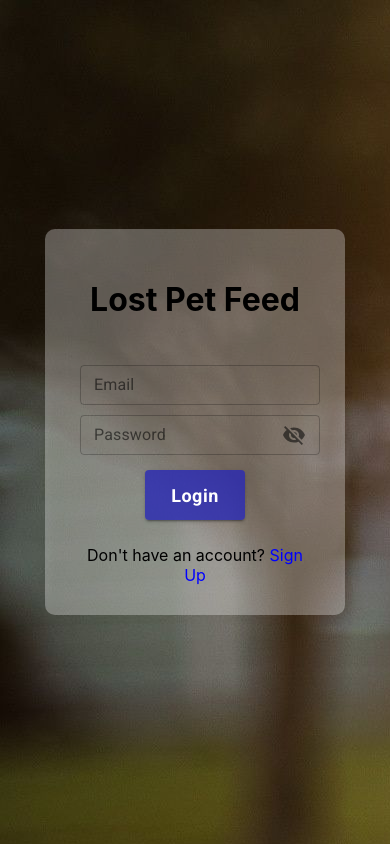
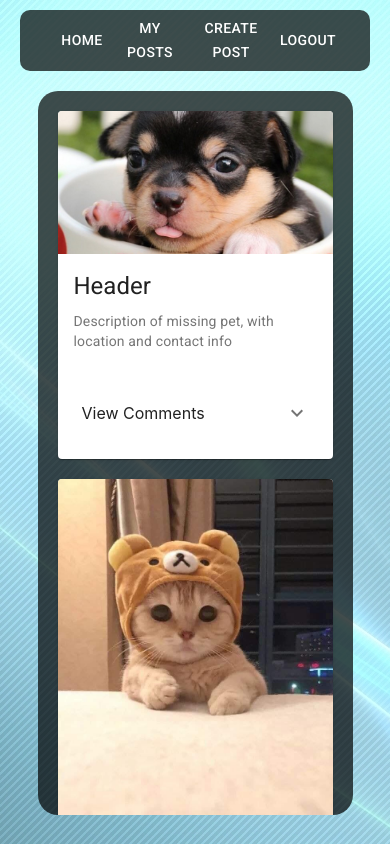
Before and after one commit to BenWMaitland/LostPetFeed, a Next.js app: page / in a window 390 px wide. Built offline with nearby package versions, Linux system fonts and the light colour scheme.

Commit message:
Restructure pages

```diff
--- a/pages/index.js
+++ b/pages/index.js
@@ -1,7 +1,175 @@
-import Login from './login';
+import React, { useContext, useEffect, useState, useRef } from 'react';
+import { makeStyles } from '@material-ui/core/styles';
+import { useRouter } from 'next/router';
+import NavBar from '../components/navbar';
+import { NAVBAR_HEIGHT } from '../components/navbar';
+import Card from '@mui/material/Card';
+import CardActions from '@mui/material/CardActions';
+import CardContent from '@mui/material/CardContent';
+import CardMedia from '@mui/material/CardMedia';
+import { Accordion, AccordionDetails, AccordionSummary, Button, Grid, Typography } from '@material-ui/core';
+import ExpandMoreIcon from "@mui/icons-material/ExpandMore";
+import CommentSection from '../components/commentSection';
+import DeleteWarning from '../components/deleteWarning';
+import ConfirmationModal from '../components/confirmationModal';
 
-export default function Home() {
-  return (
-    <Login />
-  )
-}
+const useStyles = makeStyles((theme) => ({
+    container: {
+        display: "flex",
+        flexDirection: 'column',
+        justifyContent: 'center',
+        alignItems: 'center',
+        alignSelf: "center",
+        width: "100%",
+        height: "100vh",
+        padding: "20px",
+    },
+    subContainer: {
+        display: "flex",
+        borderRadius: 20,
+        flexDirection: 'column',
+        justifyContent: 'center',
+        alignItems: 'center',
+        alignSelf: "center",
+        width: "60%",
+        height: `calc(100vh - ${NAVBAR_HEIGHT} - 40px)`,
+        backgroundColor: "rgb(0,0,0,0.7)",
+        marginTop: "20px",
+        marginBottom: "20px",
+        [theme.breakpoints.down("xs")]: {
+            width: "90%",
+        },
+    },
+    postDiv: {
+        paddingLeft: "20px",
+        paddingRight: "20px",
+        '&::-webkit-scrollbar': {
+            width: '0.4em'
+          },
+          '&::-webkit-scrollbar-track': {
+            boxShadow: 'inset 0 0 6px rgba(0,0,0,0.3)',
+            webkitBoxShadow: 'inset 0 0 6px rgba(0,0,0,0.3)'
+          },
+          '&::-webkit-scrollbar-thumb': {
+            backgroundColor: 'rgba(0,0,0,0.3)',
+            outline: '1px solid slategrey'
+          }
+    },
+    card: {
+        borderRadius: 20,
+        maxWidth: "800px",
+        marginRight: "auto",
+        marginLeft: "auto",
+        marginTop: "20px",
+        marginBottom: "20px",
+    },
+    cardImage: {
+        maxHeight: "600px",
+    },
+}));
+
+const dummyData = [
+    {
+        id: "1",
+        imageUrl: "/sampledog.jpg",
+    },
+    {
+        id: "2",
+        imageUrl: "/cutecat.jpg",
+    },
+    {
+        id: "3",
+        imageUrl: "/cutecat.jpg",
+    },
+    {
+        id: "4",
+        imageUrl: "/cutecat.jpg",
+    },
+    {
+        id: "5",
+        imageUrl: "/sampledog.jpg",
+    },
+];
+
+const LandingPage = (props) => {
+    const classes = useStyles();
+    const router = useRouter();
+
+    const [isExpanded, setIsExpanded] = useState(false);
+    const [selectedPostId, setSelectedPostId] = useState("");
+    const [deleteCommentId, setDeleteCommentId] = useState("");
+
+    const handleDelete = () => {
+        // API call to delete
+        setDeleteCommentId("");
+    }
+
+    return (
+        <div className={classes.imageContainer}
+            style={{backgroundImage: "url(/blurred-web-backgrounds.jpg)"}}
+        >
+
+            <div className={classes.container}
+            >
+            <NavBar />
+
+                <div className={classes.subContainer}>
+                    <div className={classes.postDiv} style={{overflow: "auto"}}>
+                        {dummyData.map((dataItem, index) => (
+                            <Card
+                            root={classes.card}
+                            className={classes.card}
+                            key={index}
+                            >
+                                <CardMedia
+                                    component="img"
+                                    height="auto"
+                                    image={dataItem.imageUrl}
+                                    alt="green iguana"
+                                    className={classes.cardImage}
+                                    />
+                                <CardContent>
+                                    <Typography gutterBottom variant="h5" component="div">
+                                    Header
+                                    </Typography>
+                                    <Typography variant="body2" color="textSecondary">
+                                    Description of missing pet, with location and contact info
+                                    </Typography>
+                                </CardContent>
+                                <CardActions>
+                                    <Accordion elevation={0} style={{width: "100%"}}>
+                                        <AccordionSummary
+                                            expandIcon={<ExpandMoreIcon />}
+                                            aria-controls="panel1a-content"
+                                            id="panel1a-header"
+                                            style={{ width: "100%", display: "flex", justifyContent: "center", alignItems: "center" }}
+                                            onClick={() => setSelectedPostId(dataItem.id)}
+                                        >
+                                            <Grid item xs={12}>
+                                                <Grid item xs={12}>
+                                                    <p className={classes.sectionHeader}>View Comments</p>
+                                                </Grid>
+                                            </Grid>
+                                        </AccordionSummary>
+                                        <AccordionDetails>
+                                            <CommentSection postId={dataItem.id} selectedPostId={selectedPostId} setDeleteCommentId={(id) => setDeleteCommentId(id)} />
+                                        </AccordionDetails>
+                                    </Accordion>
+                                </CardActions>
+                            </Card>
+                        ))}
+                    </div>
+                </div>
+            </div>
+            <ConfirmationModal
+                onDelete={() => { setDeleteCommentId("") }}
+                onCancel={() => { setDeleteCommentId("") }}
+                isVisible={deleteCommentId}
+                header={"Delete Comment?"}
+                description={"Are you sure you want to delete this comment?"}
+            />
+        </div>
+    );
+};
+
+export default LandingPage;
--- a/pages/login.js
+++ b/pages/login.js
@@ -93,7 +93,7 @@ const Login = (props) => {
 
     const handleLogin = () => {
         // if false, setLoginError(true);
-        router.push("landingPage");
+        router.push("/");
     }
 
     return (
@@ -110,7 +110,8 @@ const Login = (props) => {
                     variant="outlined"
                     name="email"
                     defaultValue={email}
-                    onChange={(event) => setEmail(event.target.value)}
+                    onKeyPress={(e) => {if (e.key === "Enter") { onClickLogin() }}}
+                    onChange={(event) => (setEmail(event.target.value), setInvalidEmail(false))}
                     error={invalidEmail}
                     onFocus={() => setInvalidEmail(false)}
                     size="small"
@@ -135,7 +136,8 @@ const Login = (props) => {
                         id="outlined-adornment-password"
                         type={showPassword ? "text" : "password"}
                         name="password"
-                        onChange={(event) => setPassword(event.target.value)}
+                        onKeyPress={(e) => {if (e.key === "Enter") { onClickLogin() }}}
+                        onChange={(event) => (setPassword(event.target.value), setInvalidPassword(false))}
                         onFocus={() => setInvalidPassword(false)}
                         endAdornment={
                             <InputAdornment position="end">
```
Also changed, not shown: pages/signup.js (+12 -7 lines).
